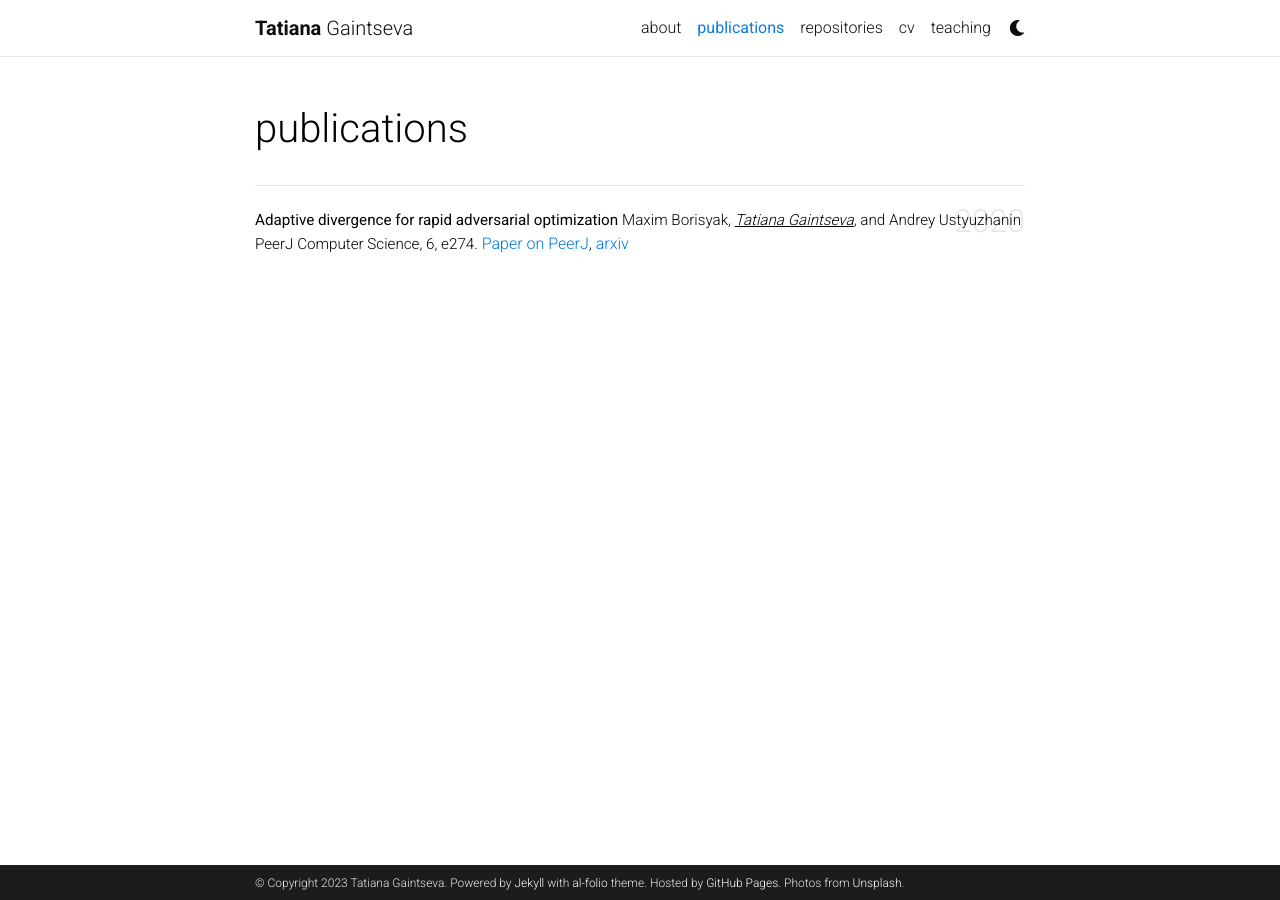
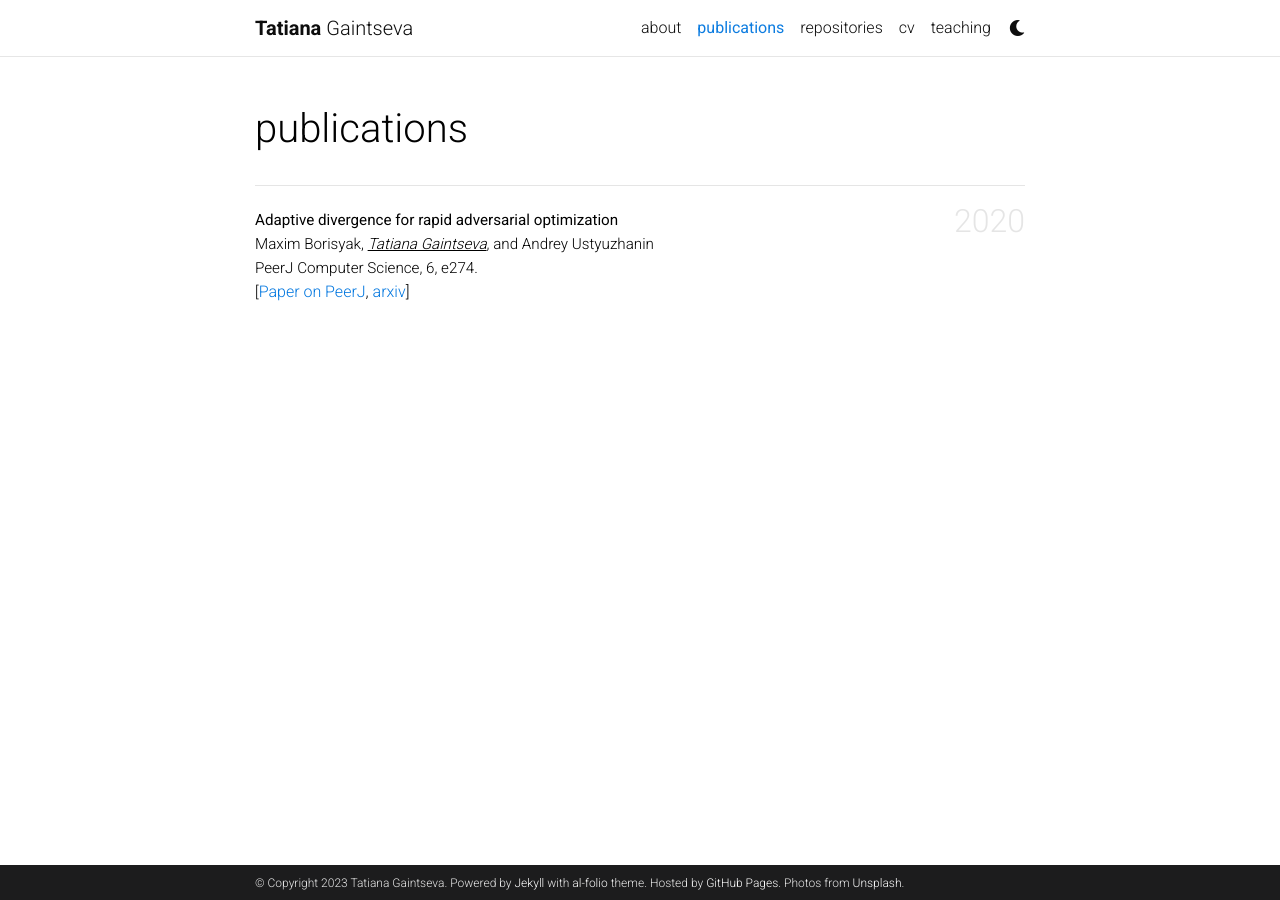
Before and after one commit to Atmyre/atmyre.github.io, a Jekyll site: the page built from _pages/publications.md, in a window 1280 px wide. Built offline with Jekyll 4.4.1, drawn with Linux system fonts in a browser that asks for light colours; comment, search, counter and statistics services are not loaded; a style sheet for code colours, icons or effects is not loaded.

Commit message:
Update selected_papers.html

```diff
--- a/_includes/selected_papers.html
+++ b/_includes/selected_papers.html
@@ -3,8 +3,11 @@
             <h2 class="year">2020</h2>
             <div>
             <a style="font-size: 0.95rem;"><b>Adaptive divergence for rapid adversarial optimization</b></a>
+            <br>
             <a style="font-size: 0.95rem;">Maxim Borisyak, <u><i>Tatiana Gaintseva</i></u>, and Andrey Ustyuzhanin</a>
+            <br>
             <a style="font-size: 0.95rem;">PeerJ Computer Science, 6, e274.</a>
-            <a style="font-size: 0.95rem;"><a href="https://peerj.com/articles/cs-274/">Paper on PeerJ</a>, <a href="https://arxiv.org/abs/1912.00520">arxiv</a></a>
+            <br>
+            <a style="font-size: 0.95rem;">[<a href="https://peerj.com/articles/cs-274/">Paper on PeerJ</a>, <a href="https://arxiv.org/abs/1912.00520">arxiv</a>]</a>
             </div>
           </div>
```
